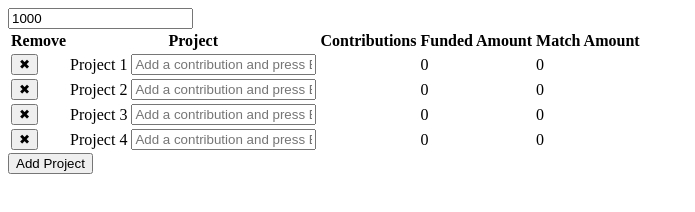
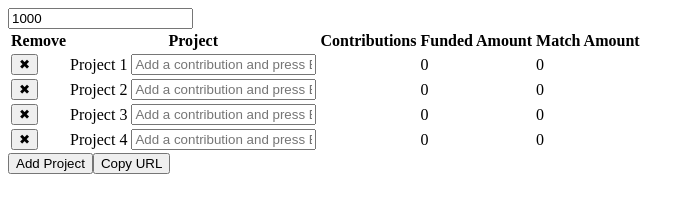
Before and after one commit to mmmgtc/wtfisqf-jquery-calculation, a plain HTML site: page index.html in a window 1280 px wide. Shown: the whole page, without its empty margins (0-695 px from the left). Drawn offline with nearby package versions, Linux system fonts and the light colour scheme.

Commit message:
func(Copy): Add copy URL button.

```diff
--- a/index.html
+++ b/index.html
@@ -49,12 +49,16 @@
     let addProjectButton = $("<button>")
       .attr("id", "addProject")
       .text("Add Project");
+    let copyURLButton = $("<button>").attr("id", "copyURL").text("Copy URL");
     let projectTable = $("<table>").attr("id", "projectTable");
 
     $("#calculation").append(
-      $("<div>").append(matchAmountInput),
-      $("<div>").append(projectTable),
-      $("<div>").append(addProjectButton)
+      $("<div>").addClass("matchingAmount").append(matchAmountInput),
+      $("<div>").addClass("projectTable").append(projectTable),
+      $("<div>")
+        .addClass("addProjectCopyURL")
+        .append(addProjectButton)
+        .append(copyURLButton)
     );
 
     // Add listener to Match Amount input field
@@ -72,6 +76,16 @@
         $("<th>").text("Match Amount")
       )
     );
+
+    // Add copy URL functionality
+    $("#copyURL").on("click", function () {
+      let url = window.location.href;
+      let $temp = $("<input>");
+      $("body").append($temp);
+      $temp.val(url).select();
+      document.execCommand("copy");
+      $temp.remove();
+    });
 
     $("#addProject").on("click", function () {
       let projectName = "Project " + (quadraticFunding.projects.length + 1);
@@ -240,7 +254,6 @@
               .split("-")
               .map(parseFloat)
               .filter((num) => !isNaN(num));
-            console.log(contributions);
             projectsToLoad.push({
               name: "Project " + (i + 1),
               contributions: contributions,
```
